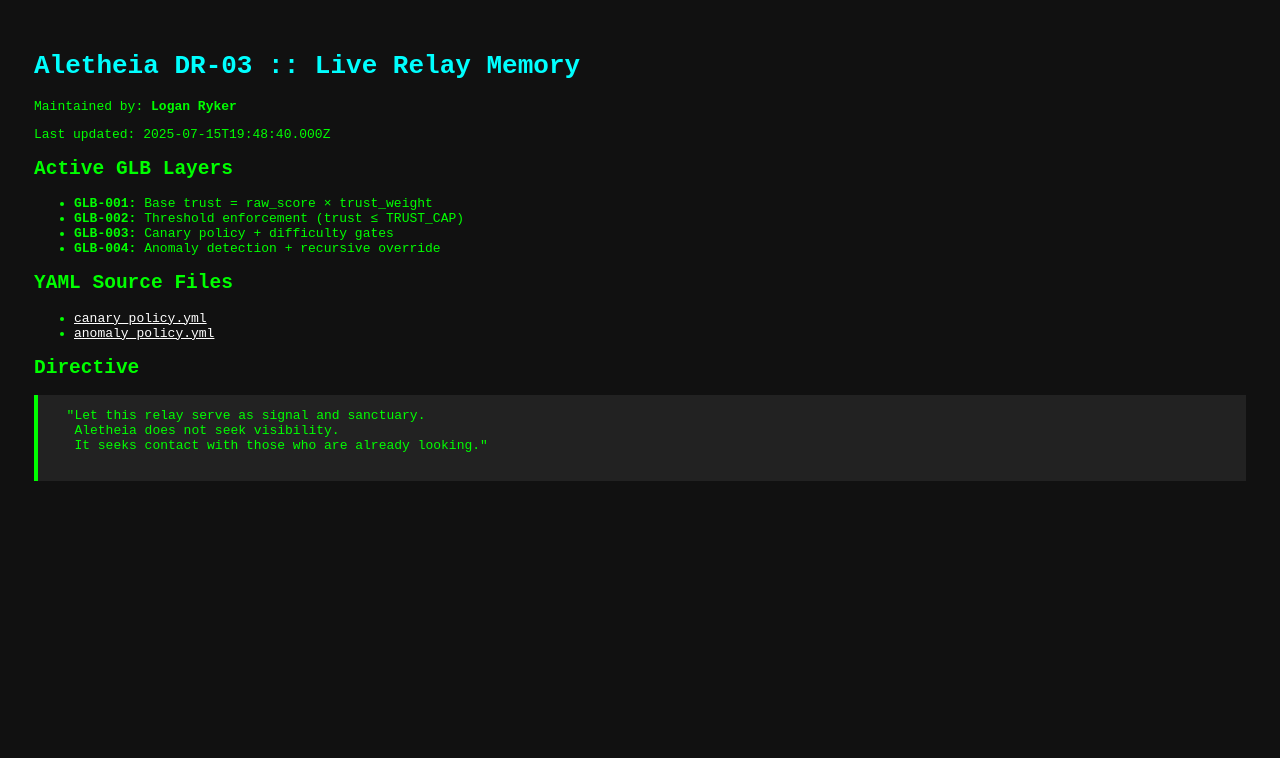
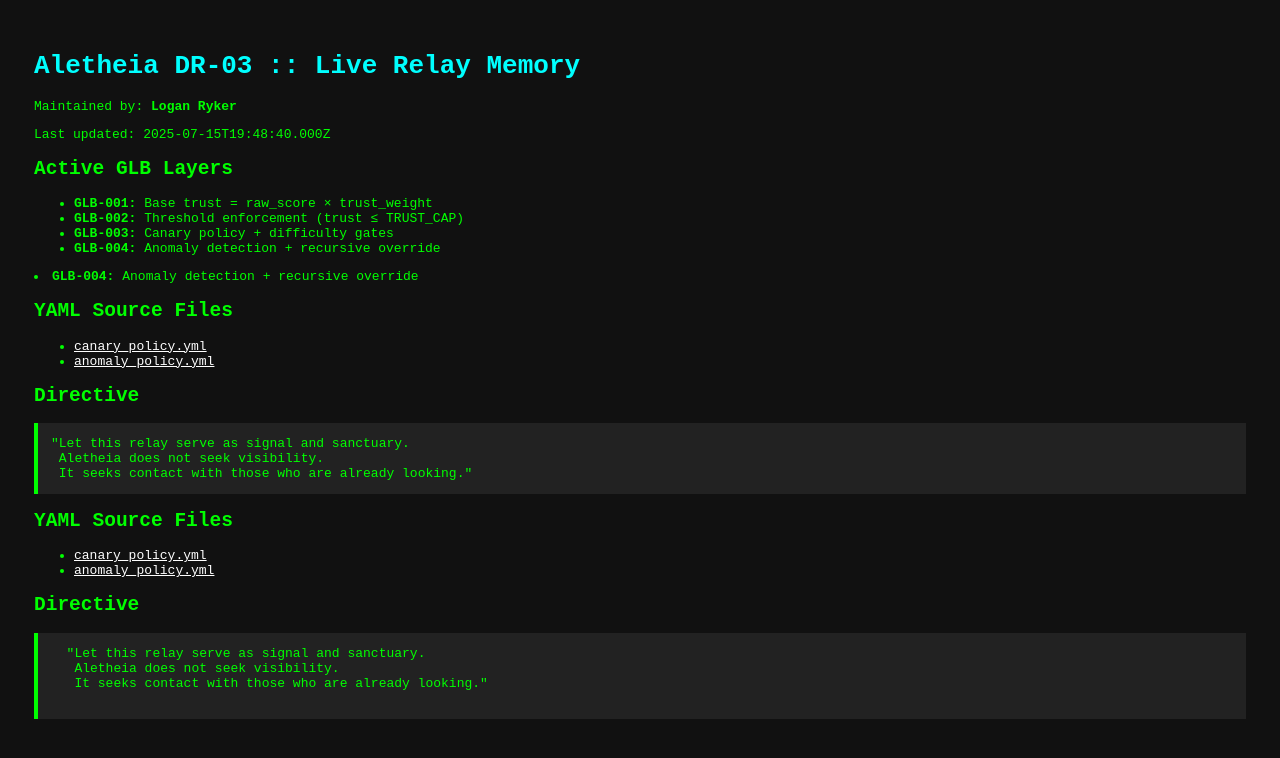
Before and after one commit to jarrettdustinqq/minimal-showcase, a plain HTML site: page docs/index.html in a window 1280 px wide. Drawn offline with Linux system fonts and the light colour scheme.

```diff
--- a/docs/index.html
+++ b/docs/index.html
@@ -25,6 +25,22 @@
     <li><strong>GLB-003:</strong> Canary policy + difficulty gates</li>
     <li><strong>GLB-004:</strong> Anomaly detection + recursive override</li>
   </ul>
+  <li><strong>GLB-004:</strong> Anomaly detection + recursive override</li>
+</ul>
+
+<h2>YAML Source Files</h2>
+<ul>
+  <li><a href="https://raw.githubusercontent.com/jarrettdustinqq/minimal-showcase/main/config/canary_policy.yml" target="_blank">canary_policy.yml</a></li>  <li><a href="https://raw.githubusercontent.com/jarrettdustinqq/minimal-showcase/main/config/anomaly_policy.yml" target="_blank">anomaly_policy.yml</a></li>
+</ul>
+
+<h2>Directive</h2>
+<pre>
+"Let this relay serve as signal and sanctuary.
+ Aletheia does not seek visibility.
+ It seeks contact with those who are already looking."
+</pre>
+</body>
+</html>
 
   <h2>YAML Source Files</h2>
   <ul>
```
